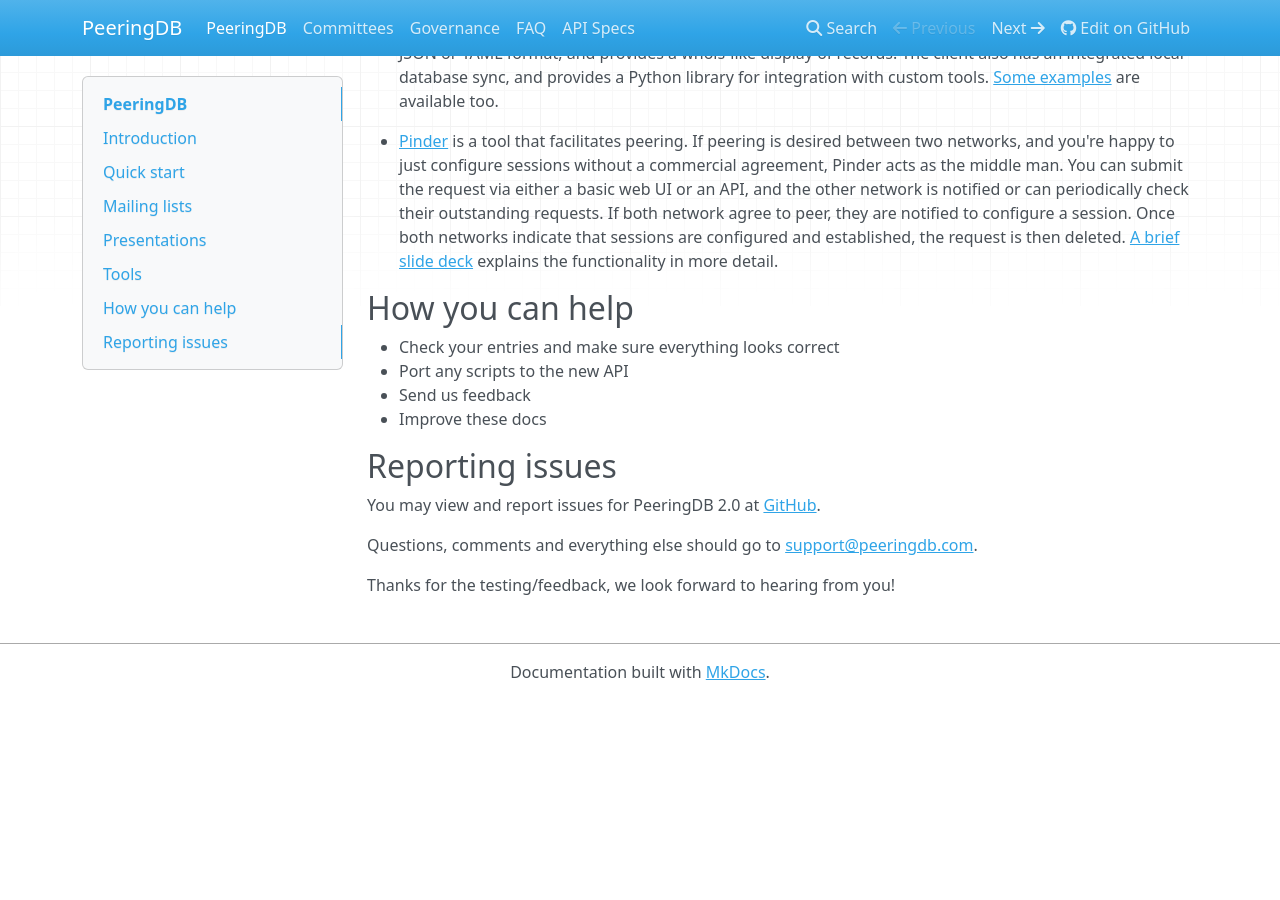
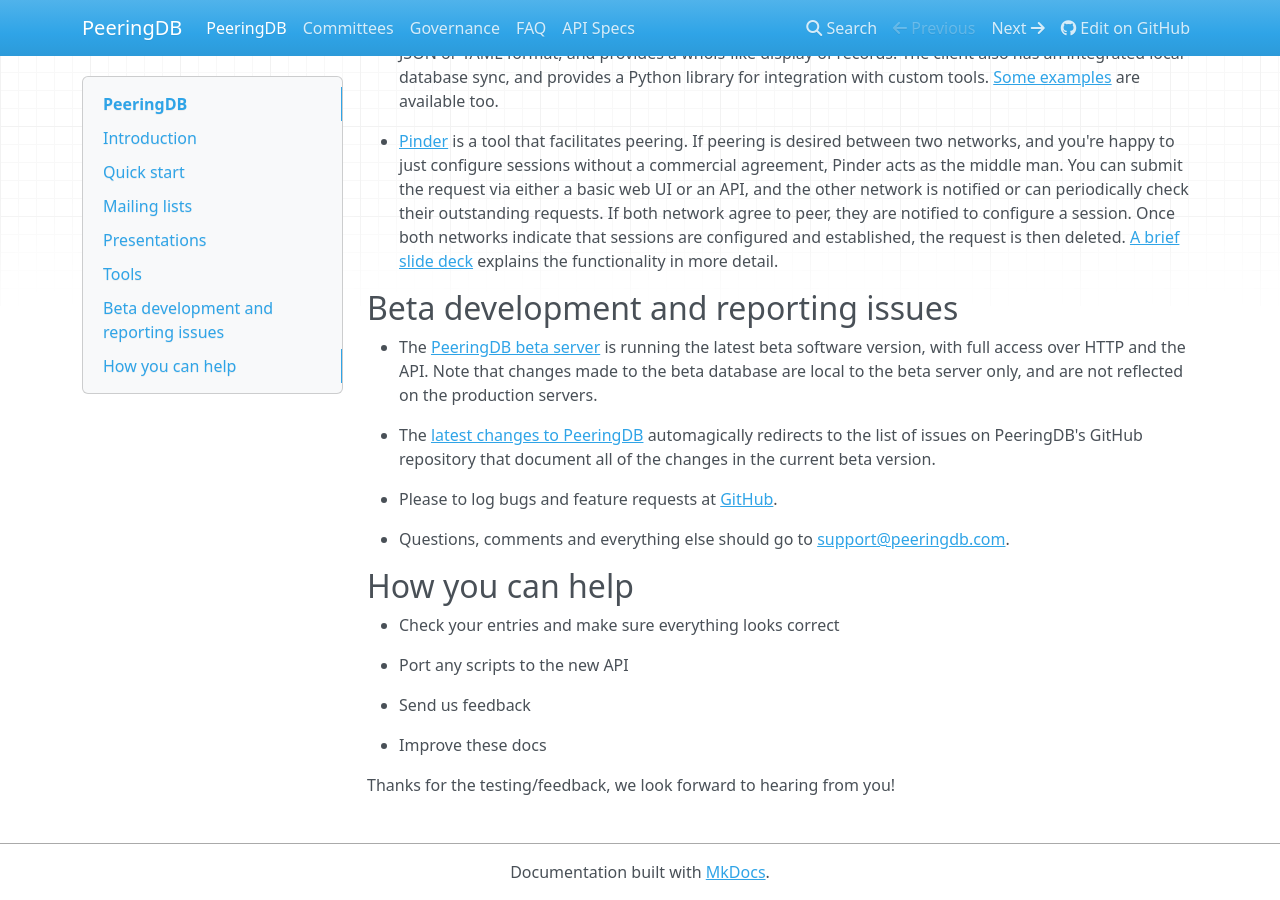
Before and after one commit to peeringdb/docs, an MkDocs documentation site: the page built from docs/index.md, in a window 1280 px wide and 900 px high, scrolled down 2591 px. Built offline with MkDocs 1.6.1, drawn with Linux system fonts in a browser that asks for light colours; nearby versions of some CDN libraries; comment, search, counter and statistics services are not loaded; old or Windows-style settings are respelled for this version of MkDocs; before the commit the page ends 3291 px from its top, so only the background shows below that.

Commit message:
Added beta info.

```diff
--- a/docs/index.md
+++ b/docs/index.md
@@ -112,17 +112,24 @@
 
 * [Pinder](http://github.com/dotwaffle/pinder) is a tool that facilitates peering.  If peering is desired between two networks, and you're happy to just configure sessions without a commercial agreement, Pinder acts as the middle man.  You can submit the request via either a basic web UI or an API, and the other network is notified or can periodically check their outstanding requests.  If both network agree to peer, they are notified to configure a session.  Once both networks indicate that sessions are configured and established, the request is then deleted. [A brief slide deck](http://accel.waffle.sexy/pinder.pdf) explains the functionality in more detail.
 
+## Beta development and reporting issues
+
+* The [PeeringDB beta server](https://beta.peeringdb.com/) is running the latest beta software version, with full access over HTTP and the API.  Note that changes made to the beta database are local to the beta server only, and are not reflected on the production servers.
+
+* The [latest changes to PeeringDB](https://beta.peeringdb.com/changes) automagically redirects to the list of issues on PeeringDB's GitHub repository that document all of the changes in the current beta version.
+
+* Please to log bugs and feature requests at [GitHub](https://github.com/peeringdb/peeringdb/issues).
+
+* Questions, comments and everything else should go to <support@peeringdb.com>.
+
 ## How you can help
 
-- Check your entries and make sure everything looks correct
-- Port any scripts to the new API
-- Send us feedback
-- Improve these docs
+* Check your entries and make sure everything looks correct
 
-## Reporting issues
+* Port any scripts to the new API
 
-You may view and report issues for PeeringDB 2.0 at [GitHub](https://github.com/peeringdb/peeringdb/issues).
+* Send us feedback
 
-Questions, comments and everything else should go to <support@peeringdb.com>.
+* Improve these docs
 
 Thanks for the testing/feedback, we look forward to hearing from you!
```
